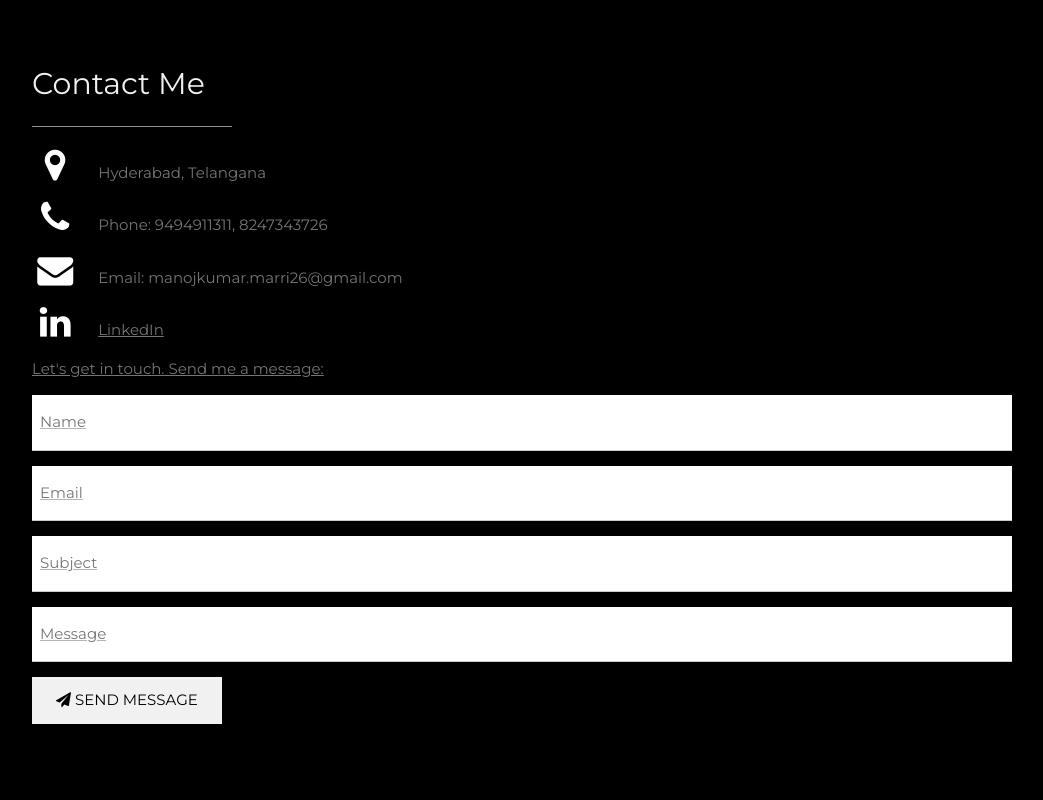
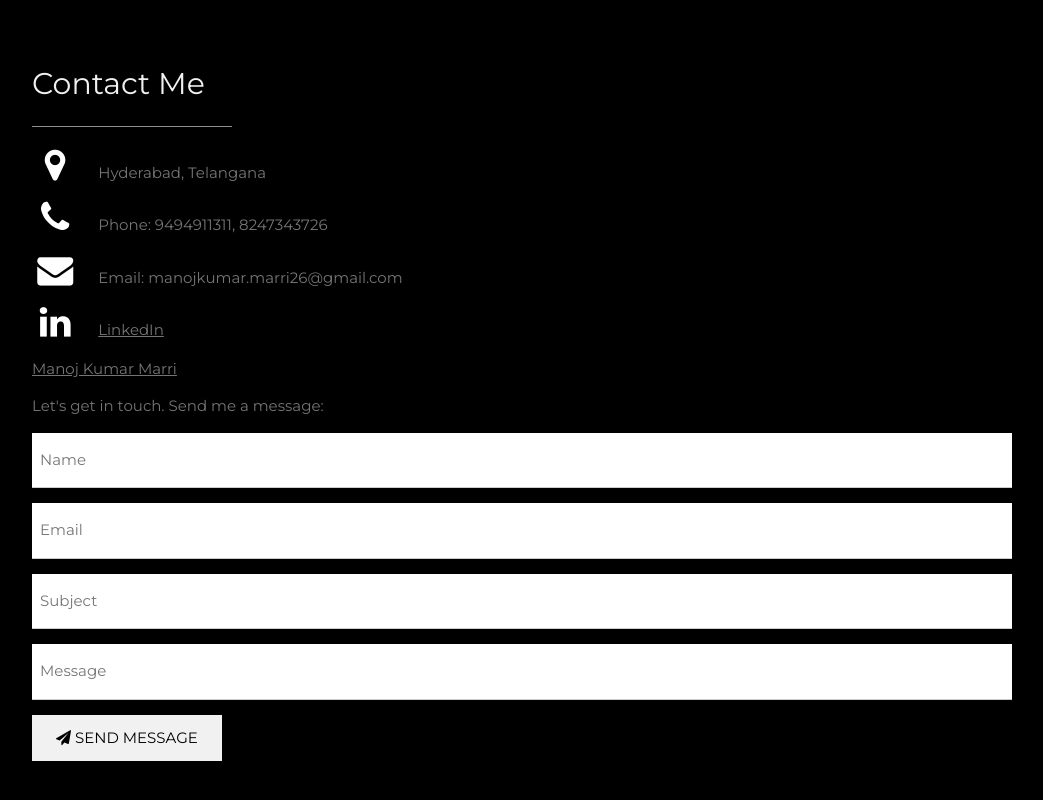
Before and after one commit to marri26/profile, a plain HTML site: page index.html in a window 1280 px wide. Shown: the part 3947-4747 px from the top of the page, without its empty margins (178-1221 px from the left). Drawn offline with nearby package versions, Linux system fonts and the light colour scheme.

Commit message:
Update index.html with linkedin badge

```diff
--- a/index.html
+++ b/index.html
@@ -171,6 +171,7 @@ body, h1, h2, h3, h4, h5, h6 {font-family: "Montserrat", sans-serif}
       <p><i class="fa fa-envelope fa-fw w3-text-white w3-xxlarge w3-margin-right"> </i> Email: manojkumar.marri26@gmail.com</p>
       <p><i class="fa fa-linkedin fa-fw w3-text-white w3-xxlarge w3-margin-right"></i> <a href="https://www.linkedin.com/in/manoj-kumar-marri-798385168/" target="_blank"</a>LinkedIn</p>
     </div>
+    <div class="badge-base LI-profile-badge" data-locale="en_US" data-size="large" data-theme="light" data-type="HORIZONTAL" data-vanity="manoj-kumar-marri-798385168" data-version="v1"><a class="badge-base__link LI-simple-link" href="https://in.linkedin.com/in/manoj-kumar-marri-798385168?trk=profile-badge">Manoj Kumar Marri</a></div>
     <p>Let's get in touch. Send me a message:</p>
     <form action="/action_page.php" target="_blank">
       <p><input class="w3-input w3-padding-16" type="text" placeholder="Name" required name="Name"></p>
```
